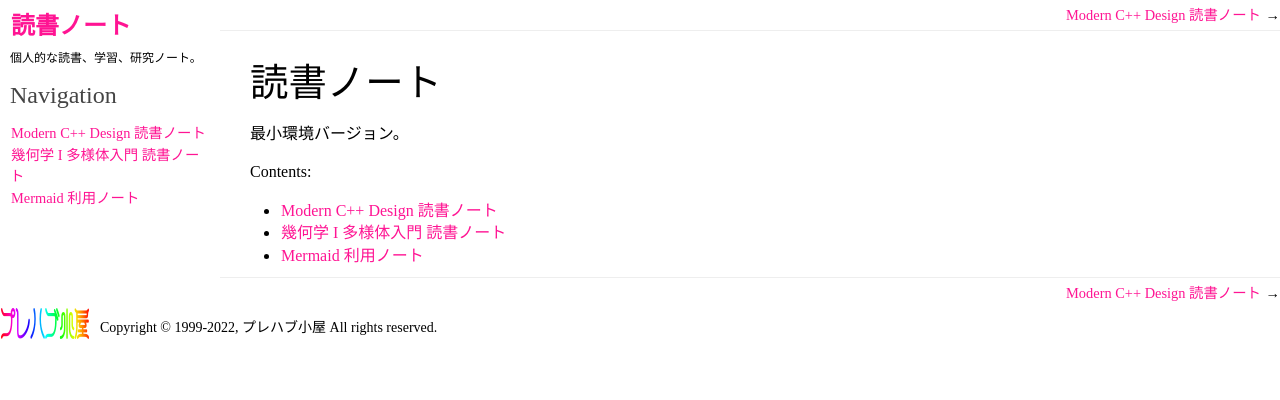
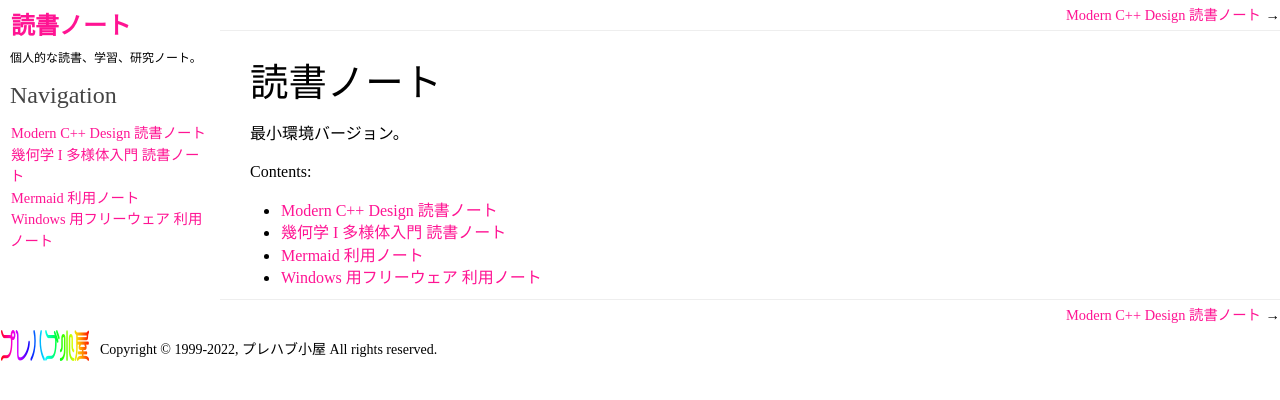
Before and after one commit to showa-yojyo/minibook, a Sphinx documentation site: the page built from source/index.rst, in a window 1280 px wide. Shown: the top 400 px of the page. Built offline with Sphinx 7.4.7, drawn with Linux system fonts in a browser that asks for light colours; some of the changed lines change nothing that is shown.

Commit message:
tools.rst: in progress

```diff
--- a/source/index.rst
+++ b/source/index.rst
@@ -12,3 +12,4 @@ Contents:
    alexandrescu01/index
    tsuboi05/index
    javascript-mermaid/index
+   tools
--- /dev/null
+++ b/source/tools.rst
@@ -0,0 +1,197 @@
+======================================================================
+Windows 用フリーウェア 利用ノート
+======================================================================
+
+私が作業する Windows 10 Home (64bit) コンピューターにインストールするべきソフトウェアをここに記録する。
+ソフトウェアによっては、さらにモジュール、プラグイン、拡張機能などを追加的にインストールすることになる。
+それらについては、ソフトウェア個別の利用ノートを綴って、そちらに重要事項を記す。
+
+.. contents::
+
+ソフトウェア一覧
+======================================================================
+
+このソフトウェア一覧は環境を点検する際に参照する用途を想定している。
+したがって、通称をアルファベット順に列挙する。ハイパーリンクもここでは付けない。
+
+* CPU-Z
+* DeepL
+* Dropbox
+* FastStone Image Viewer
+* GIMP
+* Google 日本語入力
+* Inkscape
+* LibreOffice
+* Mozilla Thunderbird
+* Rapid Environment Editor
+* Sleipnir
+* Visual Studio Code
+* VLC media player
+* Windows Package Manager CLI (winget)
+* Windows Subsystem for Linux
+* Windows Terminal
+* 圧縮解凍ソフト Noah
+
+各ソフトウェアについての見解は後述することにして、これらの効率的なインストール手順を先に述べる。
+
+効率的なインストール手順
+======================================================================
+
+1. Windows Package Manager CLI を優先的にインストールする
+2. Windows Package Manager CLI を使って自動インストールできるものをする
+3. 優先度の高いソフトウェアを手動インストールする
+4. その他を必要に応じて手動インストールする
+
+Windows Package Manager CLI をインストールする
+----------------------------------------------------------------------
+
+.. note::
+
+   関連ノート：:doc:`/winget`
+
+資料 <https://docs.microsoft.com/ja-jp/windows/package-manager/winget/> によると、
+モダンな Windows 環境には既定で利用可能になっているとあり、本節は蛇足かもしれない。
+だから、まずはコンソールを開いて ``winget`` が存在するかどうかをテストする。
+
+.. code:: doscon
+
+   > winget --version
+   v1.1.13405
+
+ない場合はスタートメニューから Microsoft Store を起動。
+『アプリ インストーラー』を選択してインストールするのだろう。
+
+Windows Package Manager CLI を使って自動インストールする
+----------------------------------------------------------------------
+
+ここで個別にインストールするコマンドは言及しない。
+現行環境から出力したインストール済みソフトウェア一覧を記した JSON ファイルから
+:command:`winget` に入力してインストールさせるのが最も復元効率が良い。
+
+.. code:: doscon
+
+   > winget import -i winget.json
+
+ファイル ``winget.json`` は旧環境で :command:`winget export -o winget.json`
+により得られたものとする。現環境で定期的にこのコマンドを実行して、
+JSON ファイルを安全な場所にバックアップしておく。
+
+以下、この手順終了によりシステムにインストールされていることを期待するソフトウェアを記す。
+状況に応じて適宜調整する。
+
+`CPU-Z <https://www.cpuid.com/softwares/cpu-z.html>`__
+    CPU-Z は次のシステムの主要器機に関する情報を収集するフリーウェアだ：
+    CPU の名前と番号、コードネーム、プロセス、パッケージ、キャッシュレベル、
+    メインボード、チップセット、等々。
+
+    ノート PC を新調した直後に、メモリーを増設する際の情報を得るのに本ソフトをチェックする。
+
+`DeepL Translator <https://www.deepl.com/ja/app/>`__
+    DeepL と単に呼ぶときはこのサービスを意味することが多い。
+    ショートカットキー一発で選択テキストを翻訳するプログラムだ。
+
+    英語を日本語に翻訳させる用途でインストールしている。
+
+`Dropbox <https://www.dropbox.com/>`__
+    プログラムとしての Dropbox は、当局固有のオンラインストレージを利用するためのインターフェイスだ。
+    家計簿や履歴書などの非テキストデータファイル、または機微に触れる情報を暗号化したファイルをバックアップするのに利用する。
+    私はこのソフトのおかげで、ホームレスのときにノート PC を盗まれても、職探しを比較的円滑に開始することができた。
+
+`FastStone Image Viewer <https://www.faststone.org/FSViewerDetail.htm>`__
+    FastStone Image Viewer は、画像閲覧・変換・編集ソフトウェアだ。
+    部分的に Photoshop 並の画像調整機能を備えている。主要なグラフィックフォーマット
+    および一般的なデジタルカメラ RAW フォーマットに対応している。
+
+    携帯電話で撮影した写真群をバッチ処理するのに利用したり、
+    インターネットから crawling でダウンロートした大量の画像ファイルを目視でチェックするのにたいへん便利だ。
+
+`GIMP <https://www.gimp.org/>`__
+    GIMP は Photoshop のようなソフトウェアだ。
+    ベクトル的ではない、ビットマップ的な画像の編集に用いる。
+
+`Google 日本語入力 <https://www.google.co.jp/ime/>`__
+    Google 日本語入力は Windows 組み込みの IME よりも使いやすい。
+    日本語で記述するどんなテキスト作業においてもこちらを有効にするべきだ。
+    本稿では扱わないが、本体とは別に辞書もセットアップするのが普通だ。
+
+`LibreOffice <https://www.libreoffice.org/>`__
+    MS Office が高くて購入できないので、フリーウェアである LibreOffice をインストールすることを余儀なくされる。
+    家計簿、履歴書、職務経歴書、業務報告書などを Calc や Writer で作成し、
+    MS Office 対応の各ファイル形式や PDF に変換し、人に送信したり印刷したりするという運用をしている。
+
+`Inkscape <https://inkscape.org/>`__
+    Inkscape はベクトルデータベースの描画ツールで、主に SVG 形式の画像を作成するために用いられる。
+    他の形式フォーマットのインポートおよびエクスポートも可能だ。HTML 文書に添える画像を整えるのに有用だ。
+    :doc:`/inkscape/index` 参照。
+
+    このノートを書くために久しぶりに公式ページを当たったところ、メジャーバージョンがついに
+    1 になっていて驚く。
+
+`Mozilla Thunderbird <https://www.thunderbird.net/>`__
+    Thunderbird は有名なメールクライアントだ。
+    設定やカスタマイズが簡単であり、環境の移行作業にも考慮がなされている。
+    仕事探しにメールをどうしても利用するので、手放せない。
+
+`Rapid Environment Editor <https://www.rapidee.com/en/about>`__
+    Windows 環境変数編集ソフトウェア。インターフェイスがとにかく秀でいている。
+    パスの編集が容易という理由だけで導入する価値がある。
+
+    最近は WSL 環境で各種開発をすることが激増し、Windows の環境変数を編集する機会が激減したため、
+    当ソフトウェアをインストールする優先度は以前より下がった。
+
+`Ubuntu (WSL) <https://releases.ubuntu.com/>`__
+    ここでいう Ubuntu は WSL を有効化してからの Linux ディストリビューションとしてのそれだ。
+    本環境については考慮する点が多数あるため、専用のノートを設けてそこで詳述する予定だ。
+
+`Visual Studio Code <https://azure.microsoft.com/ja-jp/products/visual-studio-code/>`__
+    私の現時点でのメインテキストエディター。
+    本プログラムについても注意点が多数あるので、専用ノートに要点を述べていく予定だ。
+
+`VLC media player <https://www.videolan.org/>`__
+    VLC media player はマルチメディアファイルのほとんどと、さまざまなストリーミングプロトコルを再生できる、
+    無料でオープンソースのプレーヤーでありフレームワークだ。
+    主に MP3 や MP4 などのオーディーオやビデオファイルのプレイリストを作成、視聴するのに活躍している。
+
+`Windows Terminal <https://docs.microsoft.com/ja-jp/windows/terminal/>`__
+    Windows Terminal はタブブラウザーならぬタブコンソールだ。
+    かつて私が愛用していた ConEmu と目的意識を共有していると思われる。
+
+
+優先度の高いソフトウェアを手動インストールする
+----------------------------------------------------------------------
+
+ソフトウェアを自動的にインストールできないということは、
+配布ページにアクセスし、用意されているインストーラーを手動でダウンロードして実行することを意味する。
+この場合、なるべく 64 ビット版を見つけて実行すること。
+それが提供されていない場合にのみ 32 ビット版を使う。
+
+繰り返しになるが、ここに列挙されるソフトウェアの順序はインストール優先度を意味しない。
+
+`Sleipnir <https://www.fenrir-inc.com/jp/sleipnir/>`__
+    愛用のウェブブラウザー。Google Chrome を子ウィンドウとするタブブラウザーと解釈される。
+    ブックマークを作り込み過ぎて、本家 Google Chrome や Mozilla Firefox
+    などの有力ブラウザーに乗り換えらるのが億劫だ。
+    それゆえ、インストールの優先度は私の中では相当高い。
+    RSS ビューワーもあるし、当分このままでいるのが吉だろう。
+
+`Windows Subsystem for Linux <https://docs.microsoft.com/ja-jp/windows/wsl/install>`__
+    WSL と略称で呼称するのが一般的だ。Windows で Linux を使えるようになる何かだ。
+    私はテキストベースの執筆物および創作物をこの上でバージョン管理しているため、
+    インストールの優先度はきわめて高い。
+
+    Cygwin 利用時代のドットファイルや関数群を流用できているのもうれしい。
+
+    このシステムについてはまだまだ理解が不足しているので、別途学習してノートにする予定だ。
+
+その他を必要に応じて手動インストールする
+----------------------------------------------------------------------
+
+以下のソフトウェアは急いでインストールする必要はないものだ。
+
+`圧縮解凍ソフト Noah <http://www.kmonos.net/lib/noah.ja.html>`__
+    エクスプローラーのコンテキストメニューから圧縮ファイルを解凍したり、
+    逆にファイルやフォルダーを圧縮できたりする。
+    あくまでも利便性があるというだけであって、解凍・圧縮操作をするだけならば
+    WSL 環境で実現できる。そのための別名定義なり、シェル関数なりを用意してあるはずで、
+    そちらを採用するほうが便利である場合もある。
+    そういう意味で、本ツールのインストール優先度は高くない。
```
